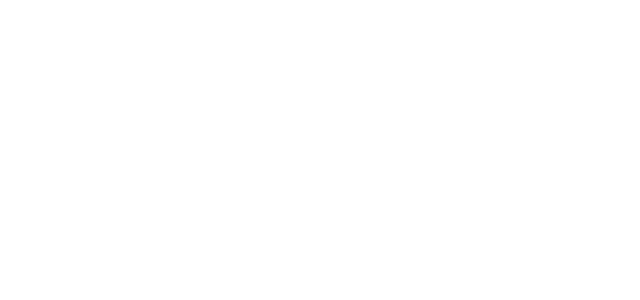
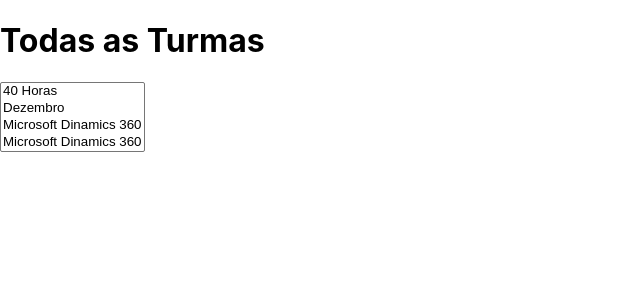
Before and after one commit to Strilicherk/Grupo_12_FYI, a React (Create React App) app in the folder FYI - FrontEnd/fyi-web/: page /turmas in a window 1280 px wide. Shown: the top 300 px of the page, without its empty margins (0-640 px from the left). Built offline with nearby package versions, Linux system fonts and the light colour scheme.

Commit message:
Front-end Todas as turmas iniciado

```diff
--- a/FYI - FrontEnd/fyi-web/package.json
+++ b/FYI - FrontEnd/fyi-web/package.json
@@ -11,6 +11,7 @@
     "react-dom": "^17.0.2",
     "react-router-dom": "^5.3.0",
     "react-scripts": "4.0.3",
+    "react-select": "^5.1.0",
     "web-vitals": "^1.1.2"
   },
   "scripts": {
--- a/FYI - FrontEnd/fyi-web/src/index.js
+++ b/FYI - FrontEnd/fyi-web/src/index.js
@@ -6,6 +6,7 @@
 
 import App from './pages/home/App';
 import Login from './pages/login/login';
+import Turmas from './pages/turmas/turmas';
 
 import reportWebVitals from './reportWebVitals';
 
@@ -15,6 +16,7 @@
       <Switch>
         <Route exact path="/" component={App}/>
         <Route exact path="/login" component={Login}/>
+        <Route exact path="/turmas" component={Turmas}/>
       </Switch>
     </div>
   </Router>
--- a/FYI - FrontEnd/fyi-web/src/pages/home/App.js
+++ b/FYI - FrontEnd/fyi-web/src/pages/home/App.js
@@ -1,4 +1,4 @@
-import './App.css';
+import '../../assets/css/App.css';
 
 function App() {
   return (
--- /dev/null
+++ b/FYI - FrontEnd/fyi-web/src/pages/turmas/turmas.js
@@ -0,0 +1,21 @@
+import React, {Component} from 'react';
+
+class Turmas extends Component{
+    render(){
+        return(
+            <main className="content">
+                <div className="turmasDisponiveis">
+                    <h1>Todas as Turmas</h1>
+                    <select multiple={true} value={[]}>
+                    <option value="cargaHoraria">40 Horas</option>
+                    <option value="dataInicio">Dezembro</option>
+                    <option value="tema">Microsoft Dinamics 360</option>
+                    <option value="tema">Microsoft Dinamics 360</option>
+                    </select>
+                </div>
+            </main>
+        )
+    }
+};
+
+export default Turmas;
```
Also changed, not shown: FYI - FrontEnd/fyi-web/src/assets/css/App.css (renamed from FYI - FrontEnd/fyi-web/src/pages/home/App.css), FYI - FrontEnd/fyi-web/src/assets/css/turmas.css (added), 1 other file (tests, documents, lock files or other folders).
